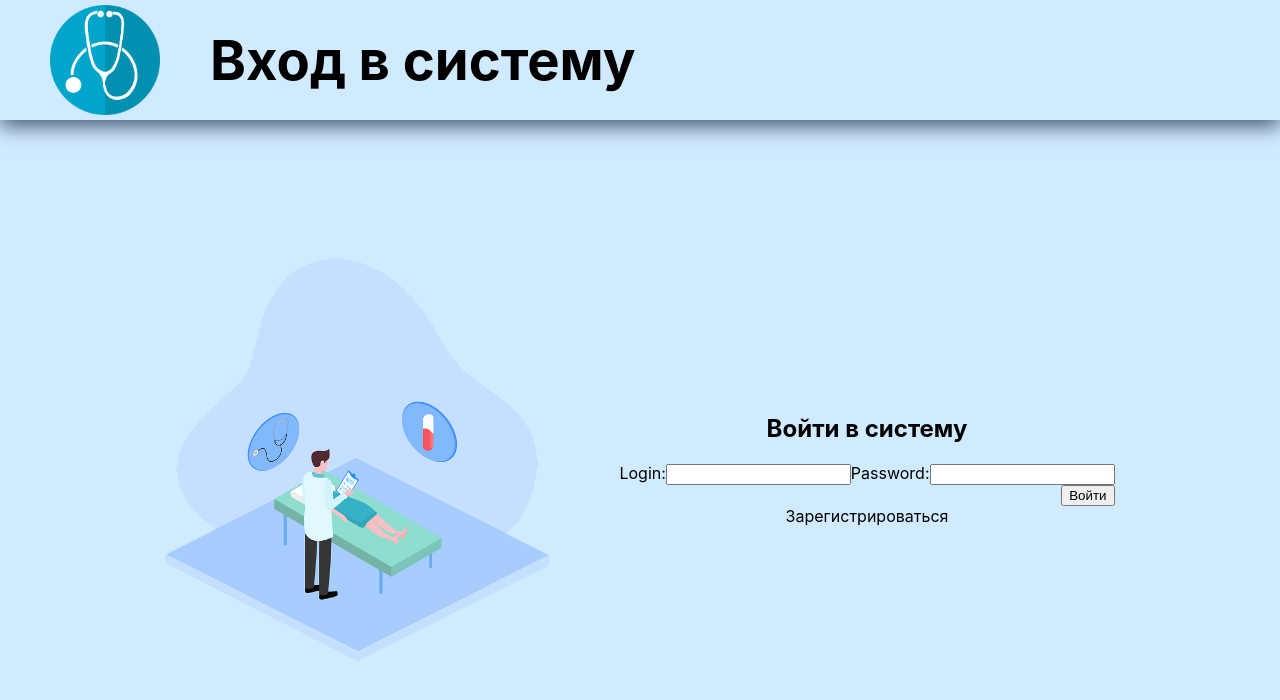
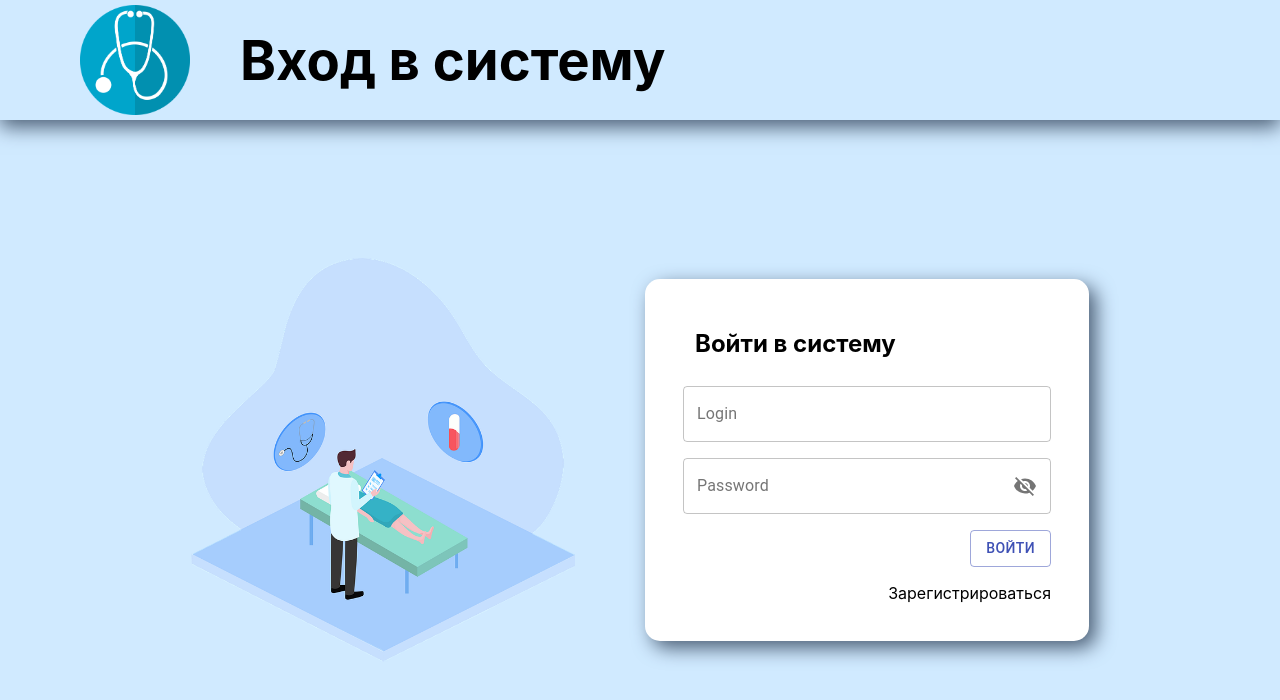
Before and after one commit to Olesya987/Hospital-front, a React (Create React App) app: page /authorization in a window 1280 px wide. Shown: the top 700 px of the page. Built offline with nearby package versions, Linux system fonts and the light colour scheme.

Commit message:
add authorization form

```diff
--- a/src/App.js
+++ b/src/App.js
@@ -20,8 +20,11 @@ function App() {
   return (
     <div className="App">
       <header className="App-header">
-        <img className="App-logo" src={icon}></img>
-        <h1>{authReg.text}</h1>
+        <div>
+          <img className="App-logo" src={icon}></img>
+          <h1>{authReg.text}</h1>
+        </div>
+
         {authReg.flag && (
           <div>
             <h4>{authReg.login}</h4>
@@ -46,7 +49,7 @@ function App() {
         )}
       </header>
       <div className="main-reg">
-        <img className="img-start" src={medical}></img>
+        {!authReg.flag && <img className="img-start" src={medical} />}
 
         <Switch>
           <Route path="/authorization">
--- a/src/App.scss
+++ b/src/App.scss
@@ -18,10 +18,23 @@ body {
   display: flex;
   flex-direction: row;
   align-items: center;
-  justify-content: flex-start;
+  justify-content: space-between;
   font-size: 1.7rem;
   color: rgb(0, 0, 0);
   box-shadow: 0px 7px 19px 0px #4b5e75;
+
+  div {
+    margin: 0 30px;
+    display: flex;
+    flex-direction: row;
+    align-items: center;
+
+    a {
+      text-decoration: none;
+      display: flex;
+      height: fit-content;
+    }
+  }
 }
 
 .img-start {
--- a/src/Auth/Auth.js
+++ b/src/Auth/Auth.js
@@ -14,6 +14,7 @@ import {
 import { Visibility, VisibilityOff } from "@material-ui/icons";
 import MuiAlert from "@material-ui/lab/Alert";
 import CloseIcon from "@material-ui/icons/Close";
+import "./Auth.scss";
 
 const Auth = ({ setAuthReg }) => {
   const history = useHistory();
@@ -22,12 +23,11 @@ const Auth = ({ setAuthReg }) => {
     open: false,
     text: "",
   });
+
   const [values, setValues] = useState({
     login: "",
     password: "",
     showPassword: false,
-    showPasswordRepeat: false,
-    passwordRepeat: "",
   });
 
   const handleChange = (prop) => (event) => {
@@ -36,10 +36,6 @@ const Auth = ({ setAuthReg }) => {
 
   const handleClickShowPassword = () => {
     setValues({ ...values, showPassword: !values.showPassword });
-  };
-
-  const handleClickShowPasswordRepeat = () => {
-    setValues({ ...values, showPasswordRepeat: !values.showPasswordRepeat });
   };
 
   const handleClose = (event, reason) => {
@@ -62,19 +58,134 @@ const Auth = ({ setAuthReg }) => {
     history.push("/registration");
   };
 
+  const checkUser = async (e) => {
+    e.preventDefault();
+    const formData = new FormData(e.target);
+    if (
+      formData.get("input-login").length != 0 &&
+      formData.get("input-password").length != 0
+    ) {
+      console.log(values.login);
+      await axios
+        .post("http://localhost:8080/user/get", {
+          login: values.login,
+          password: values.password,
+        })
+        .then((res) => {
+          const { login, token } = res.data;
+          history.push(`/appointments`);
+          setAuthReg({
+            text: "Приемы",
+            flag: true,
+            login,
+            token,
+          });
+          setValues({
+            login: "",
+            password: "",
+            showPassword: false,
+            showPasswordRepeat: false,
+            passwordRepeat: "",
+          });
+        })
+        .catch((err) => {
+          if (err.response.status === 450) {
+            console.log(values.login);
+            setState({
+              open: true,
+              text: "Пользователя с таким логином не существует",
+            });
+          }
+          if (err.response.status === 440) {
+            setState({
+              open: true,
+              text: "Введен неверный пароль",
+            });
+          }
+        });
+    } else {
+      setState({
+        open: true,
+        text: "Вводимые значения некорректны, должны быть заполнены все поля",
+      });
+    }
+  };
+
   return (
-    <div>
+    <div className="main-auth-fild">
       <h2>Войти в систему</h2>
-      <form>
-        <div>
-          <label>Login:</label>
-          <input type="text" id="input-login" name="input-login" />
-          <label>Password:</label>
-          <input type="text" id="input-password" name="input-password" />
+      <form onSubmit={checkUser}>
+        <div className="input-form-auth">
+          <div className="auth-div-login">
+            <TextField
+              id="input-login"
+              name="input-login"
+              label="Login"
+              type="text"
+              variant="outlined"
+              value={values.login}
+              onChange={handleChange("login")}
+            />
+          </div>
+
+          <FormControl className="root margin textField" variant="outlined">
+            <InputLabel htmlFor="outlined-adornment-password">
+              Password
+            </InputLabel>
+            <OutlinedInput
+              id="input-password"
+              name="input-password"
+              type={values.showPassword ? "text" : "password"}
+              value={values.password}
+              onChange={handleChange("password")}
+              endAdornment={
+                <InputAdornment position="end">
+                  <IconButton
+                    aria-label="toggle password visibility"
+                    onClick={handleClickShowPassword}
+                    edge="end"
+                  >
+                    {values.showPassword ? <Visibility /> : <VisibilityOff />}
+                  </IconButton>
+                </InputAdornment>
+              }
+              labelWidth={70}
+            />
+          </FormControl>
         </div>
-        <button>Войти</button>
+
+        <Button variant="outlined" color="primary" type="none">
+          Войти
+        </Button>
+        <div className="auth-text" onClick={() => goToReg()}>
+          Зарегистрироваться
+        </div>
       </form>
-      <a onClick={() => goToReg()}>Зарегистрироваться</a>
+
+      <Snackbar
+        open={state.open}
+        autoHideDuration={13000}
+        onClose={handleClose}
+        anchorOrigin={{
+          vertical: "top",
+          horizontal: "center",
+        }}
+        enqueueSnackbar="error"
+        action={
+          <React.Fragment>
+            <CloseIcon color="secondary" onClick={handleClose} />
+          </React.Fragment>
+        }
+      >
+        <MuiAlert
+          elevation={6}
+          variant="filled"
+          onClose={handleClose}
+          severity="error"
+        >
+          {state.text}
+        </MuiAlert>
+      </Snackbar>
     </div>
   );
 };
--- /dev/null
+++ b/src/Auth/Auth.scss
@@ -0,0 +1,70 @@
+.root {
+  display: flex;
+  flex-wrap: wrap;
+}
+
+.margin {
+  margin: 8px !important;
+}
+
+.textField {
+  width: auto;
+}
+
+.auth-div-login {
+  margin: 8px;
+
+  div {
+    width: 100%;
+  }
+}
+
+.main-auth {
+  display: flex;
+  flex-direction: row;
+  justify-content: center;
+  align-items: center;
+  width: 100%;
+  height: 85vh;
+}
+
+form {
+  display: flex;
+  flex-direction: column;
+  align-items: flex-end;
+  width: 100%;
+}
+
+.main-auth-fild {
+  width: 30%;
+  display: flex;
+  flex-direction: column;
+  align-items: flex-start;
+  background-color: #ffffff;
+  height: fit-content;
+  padding: 30px;
+  border-radius: 15px;
+  box-shadow: 7px 7px 19px 0px #4b5e75;
+
+  h2 {
+    margin: 20px;
+  }
+}
+
+.input-form-auth {
+  display: flex;
+  flex-direction: column;
+  width: 100%;
+}
+
+.MuiButton-outlinedPrimary {
+  margin: 8px !important;
+}
+
+.auth-text {
+  margin: 8px;
+}
+
+.auth-form {
+  width: 40%;
+}
```
